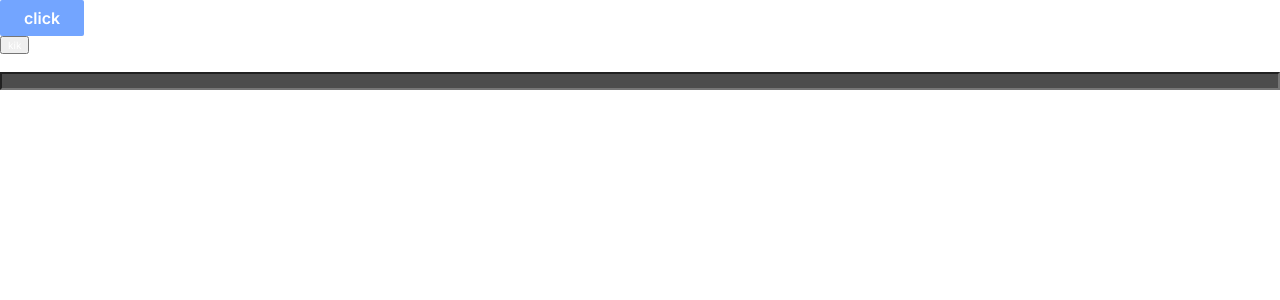
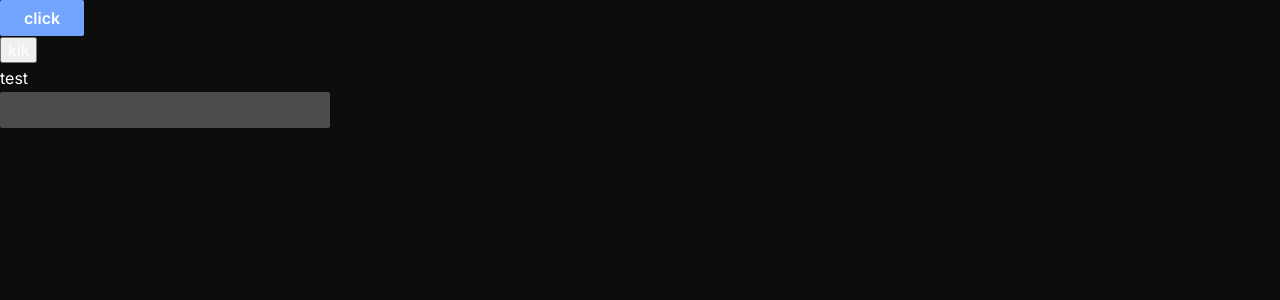
Before and after one commit to YevhenChornenko/ui-kit, a Next.js app: page / in a window 1280 px wide. Shown: the top 300 px of the page. Built offline with nearby package versions, Linux system fonts and the light colour scheme.

Commit message:
feat: add theme root css

```diff
--- a/src/app/components/ui/text-field/text-field.module.scss
+++ b/src/app/components/ui/text-field/text-field.module.scss
@@ -11,6 +11,25 @@
 }
 
 .input {
-  color: var(--text-field-default-color);
+  flex-shrink: 0;
+
+  width: 33rem;
+  height: 3.6rem;
+  padding: 0 1.2rem;
+
+  /* regular_text 16 */
+  font-family: var(--font-family-primary);
+  font-size: var(--font-size-m);
+  font-weight: var(--font-weight-regular);
+  font-style: normal;
+  line-height: var(--font-line-height-l);
+  color: var(--color-light-100);
+
   background-color: var(--text-field-default);
+  border: 1px solid var(--color-dark-100, #4C4C4C);
+  border-radius: 2px;
+
+  &::placeholder{
+    color: var(--color-light-900);
+  }
 }
--- a/src/app/components/ui/text-field/text-field.tsx
+++ b/src/app/components/ui/text-field/text-field.tsx
@@ -8,7 +8,7 @@ import s from './text-field.module.scss'
 
 interface TextFieldProps {
   value?: string
-  label?: ReactNode
+  label?: string | ReactNode
   type?: 'email' | 'text' | 'password' | 'search'
   iconStart?: ReactNode
   iconEnd?: ReactNode
@@ -25,7 +25,7 @@ interface TextFieldProps {
 export const TextField = (props: TextFieldProps) => {
   const {
     value,
-    label,
+    label = 'test',
     type = 'text',
     iconStart,
     iconEnd,
@@ -45,8 +45,8 @@ export const TextField = (props: TextFieldProps) => {
 
   return (
     <div className={classNames.root}>
-      <label>lable</label>
-      <input className={classNames.input} type={type} />
+      <label htmlFor="test">{label}</label>
+      <input placeholder={placeholder} id="test" className={classNames.input} type={type} />
     </div>
   )
 }
--- a/src/app/layout.tsx
+++ b/src/app/layout.tsx
@@ -10,7 +10,7 @@ export const metadata: Metadata = {
 
 export default function RootLayout({ children }: { children: React.ReactNode }) {
   return (
-    <html lang="en">
+    <html data-theme="dark" lang="en">
       <body className={inter.className}>{children}</body>
     </html>
   )
--- a/src/app/styles/_boilerplate.scss
+++ b/src/app/styles/_boilerplate.scss
@@ -32,9 +32,10 @@ body {
   min-width: 32rem;
   margin: 0;
   padding: 0;
-
+  background-color: var(--background-color, #EFEF09EA) ;
   font-family: var(--main-font);
-  font-weight: 400;
+  font-weight: var(--font-weight-regular);
+  font-size: var(--font-size-m);
   font-style: normal;
   line-height: calc(28 / 16 * 100%);
   color: var(--color-light-100);
--- a/src/app/styles/variables/_colors.scss
+++ b/src/app/styles/variables/_colors.scss
@@ -41,3 +41,11 @@
   --color-light-700: #d5dae0;
   --color-light-900: #bdc1c7;
 }
+
+[data-theme = 'light']:root{
+  --background-color: var(--color-light-100);
+}
+
+[data-theme = 'dark']:root{
+  --background-color: var(--color-dark-700);
+}
--- a/src/app/styles/variables/_typography.scss
+++ b/src/app/styles/variables/_typography.scss
@@ -17,7 +17,7 @@
   --font-size-xxl: 2.6rem; // 26px
 
   // line-height
-  --line-height-s: 1.6rem; // 16px
-  --line-height-m: 2.4rem; // 24px
-  --line-height-l: 3.6rem; // 36px
+  --font-line-height-s: 1.6rem; // 16px
+  --font-line-height-m: 2.4rem; // 24px
+  --font-line-height-l: 3.6rem; // 36px
 }
--- a/src/app/styles/variables/_variant-text-field.scss
+++ b/src/app/styles/variables/_variant-text-field.scss
@@ -3,5 +3,6 @@
     --text-field-default: var(--color-dark-100);
     --text-field-default-color: var(--color-light-900);
 
+
   // active
 }
```
